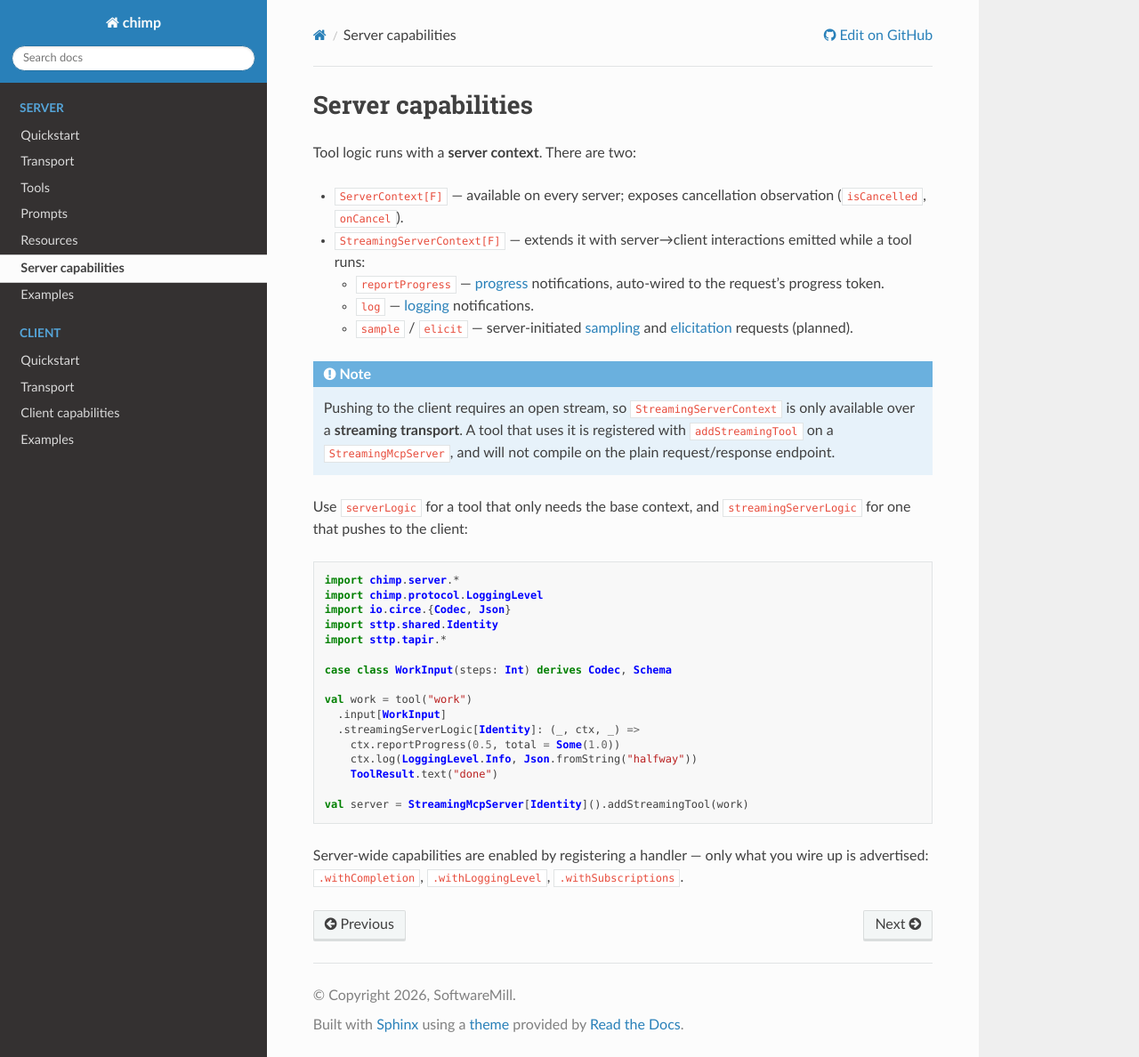
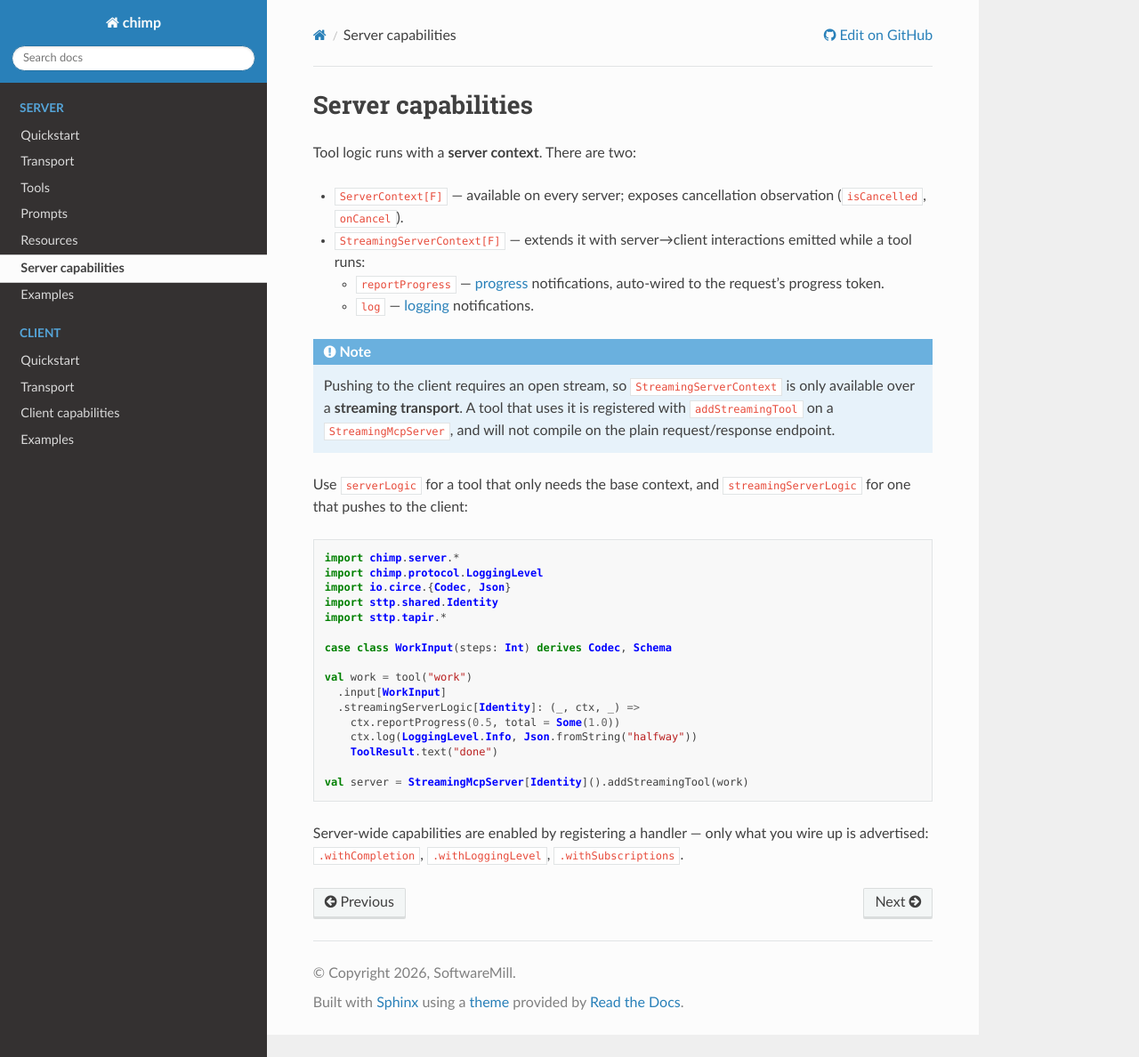
Before and after one commit to softwaremill/chimp, a Sphinx documentation site: the page built from docs/server/capabilities.md, in a window 1280 px wide and 1188 px high. Shown: the whole window at 89% size. Built offline with Sphinx 7.4.7 and the Read the Docs theme 3.1.0, drawn with Linux system fonts in a browser that asks for light colours.

Commit message:
simplify server context

````diff
--- a/docs/server/capabilities.md
+++ b/docs/server/capabilities.md
@@ -6,7 +6,6 @@ Tool logic runs with a **server context**. There are two:
 - `StreamingServerContext[F]` — extends it with server→client interactions emitted while a tool runs:
   - `reportProgress` — [progress](https://modelcontextprotocol.io/specification/2025-11-25/basic/utilities/progress) notifications, auto-wired to the request's progress token.
   - `log` — [logging](https://modelcontextprotocol.io/specification/2025-11-25/server/utilities/logging) notifications.
-  - `sample` / `elicit` — server-initiated [sampling](https://modelcontextprotocol.io/specification/2025-11-25/client/sampling) and [elicitation](https://modelcontextprotocol.io/specification/2025-11-25/client/elicitation) requests (planned).
 
 ```{note}
 Pushing to the client requires an open stream, so `StreamingServerContext` is only available over a **streaming transport**. A tool that uses it is registered with `addStreamingTool` on a `StreamingMcpServer`, and will not compile on the plain request/response endpoint.
````
Also changed, not shown: generated-docs/out/README.md, generated-docs/out/server/capabilities.md, 1 other file.
